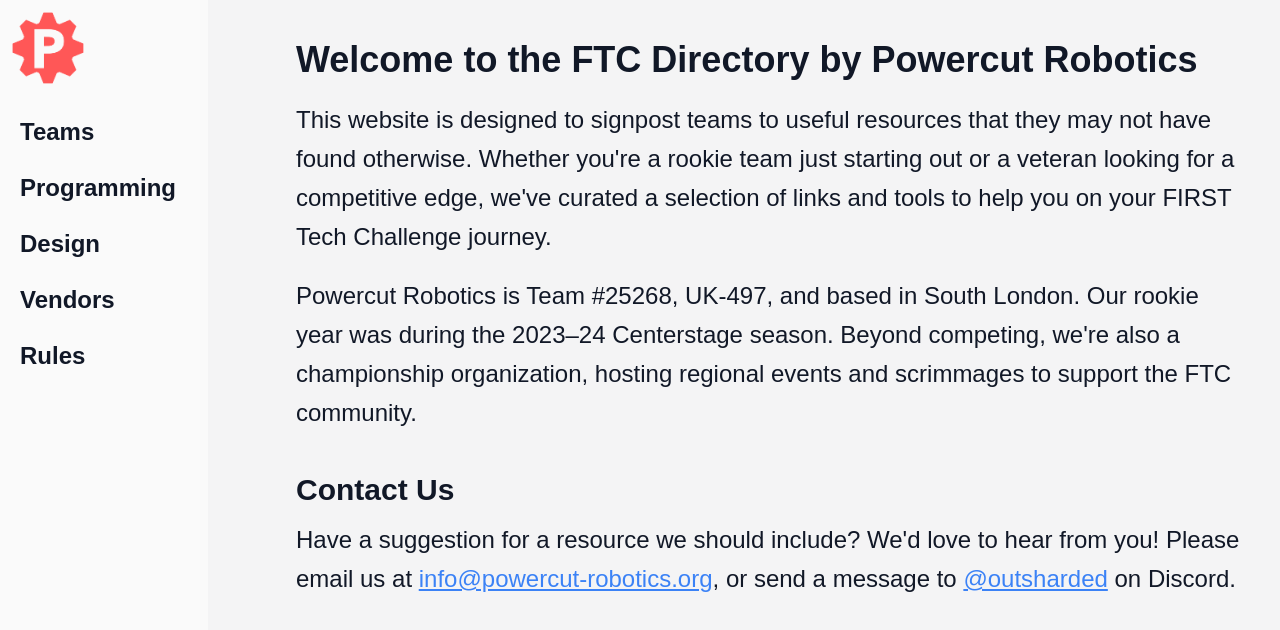
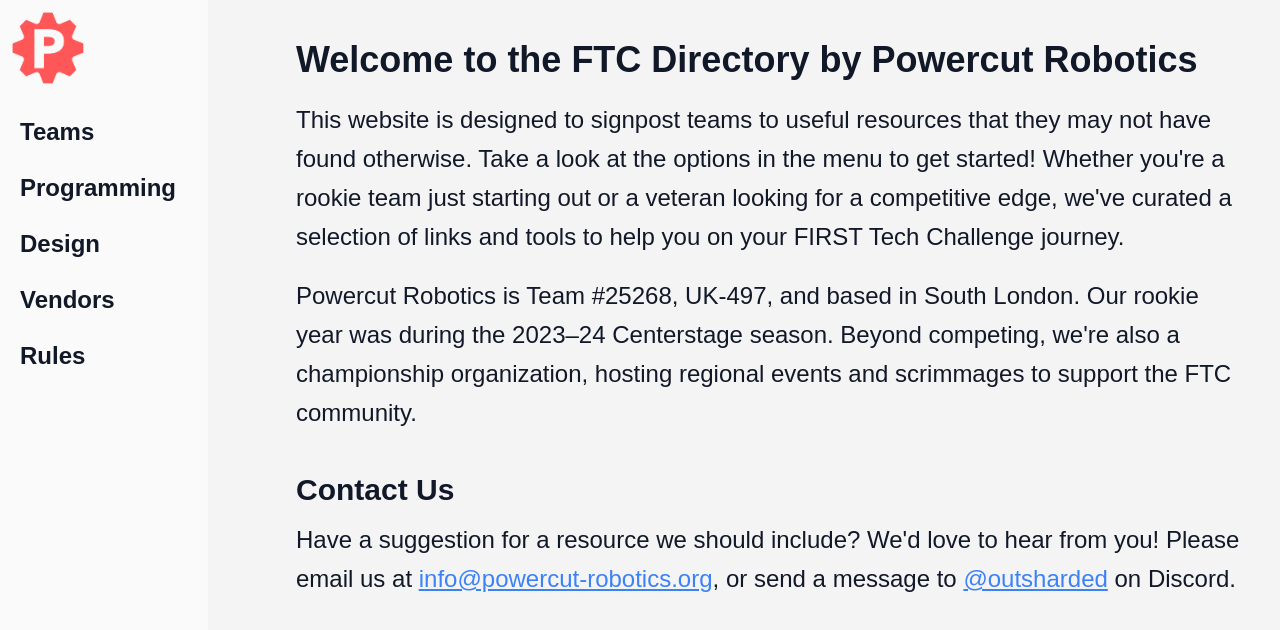
Before and after one commit to outsharded/ftc-directory, a Next.js app: page / in a window 1280 px wide. Shown: the top 630 px of the page. Built offline with nearby package versions, Linux system fonts and the light colour scheme.

Commit message:
Update page.tsx

```diff
--- a/app/page.tsx
+++ b/app/page.tsx
@@ -11,7 +11,7 @@
           <h1 className="text-4xl font-bold mb-5">Welcome to the FTC Directory by Powercut Robotics</h1>
           <p className="mb-5">
             This website is designed to signpost teams to useful resources that
-            they may not have found otherwise. Whether you&apos;re a rookie team just
+            they may not have found otherwise. Take a look at the options in the menu to get started! Whether you&apos;re a rookie team just
             starting out or a veteran looking for a competitive edge, we&apos;ve curated
             a selection of links and tools to help you on your FIRST Tech Challenge
             journey.
```
